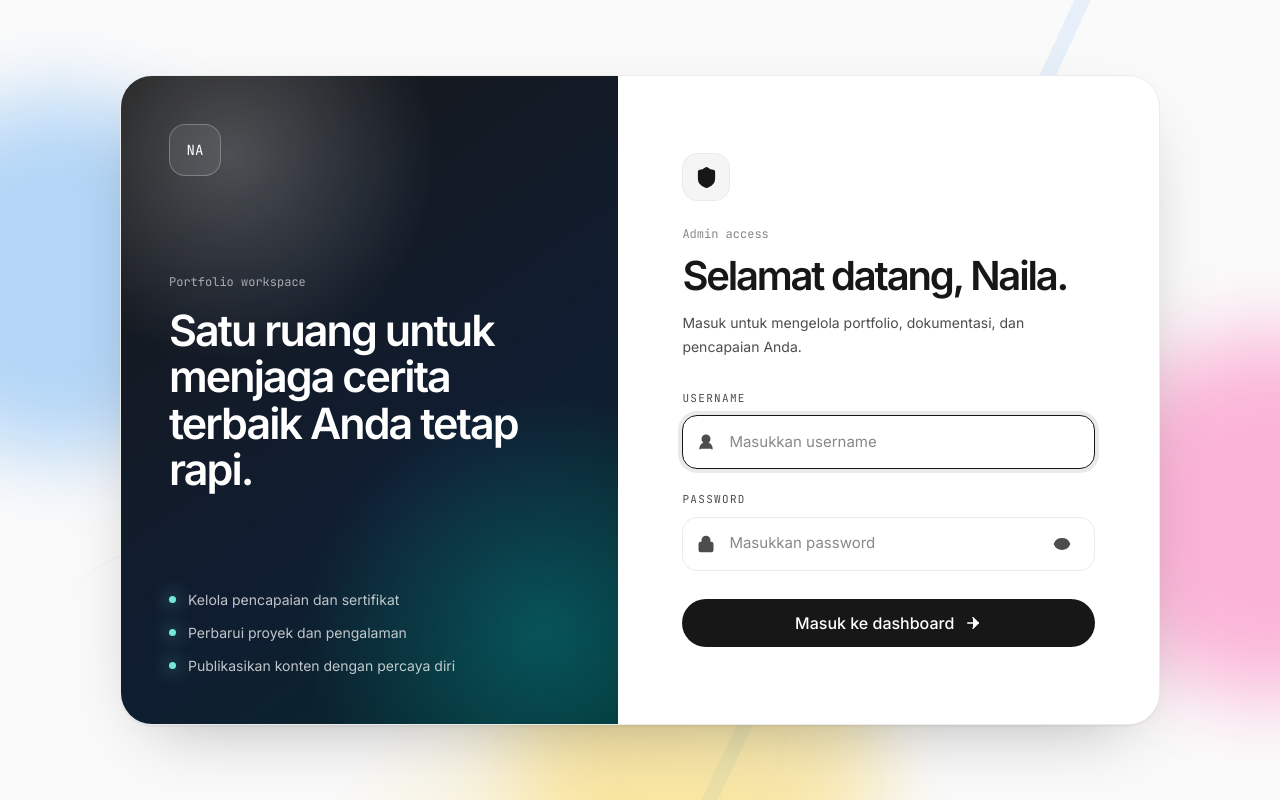
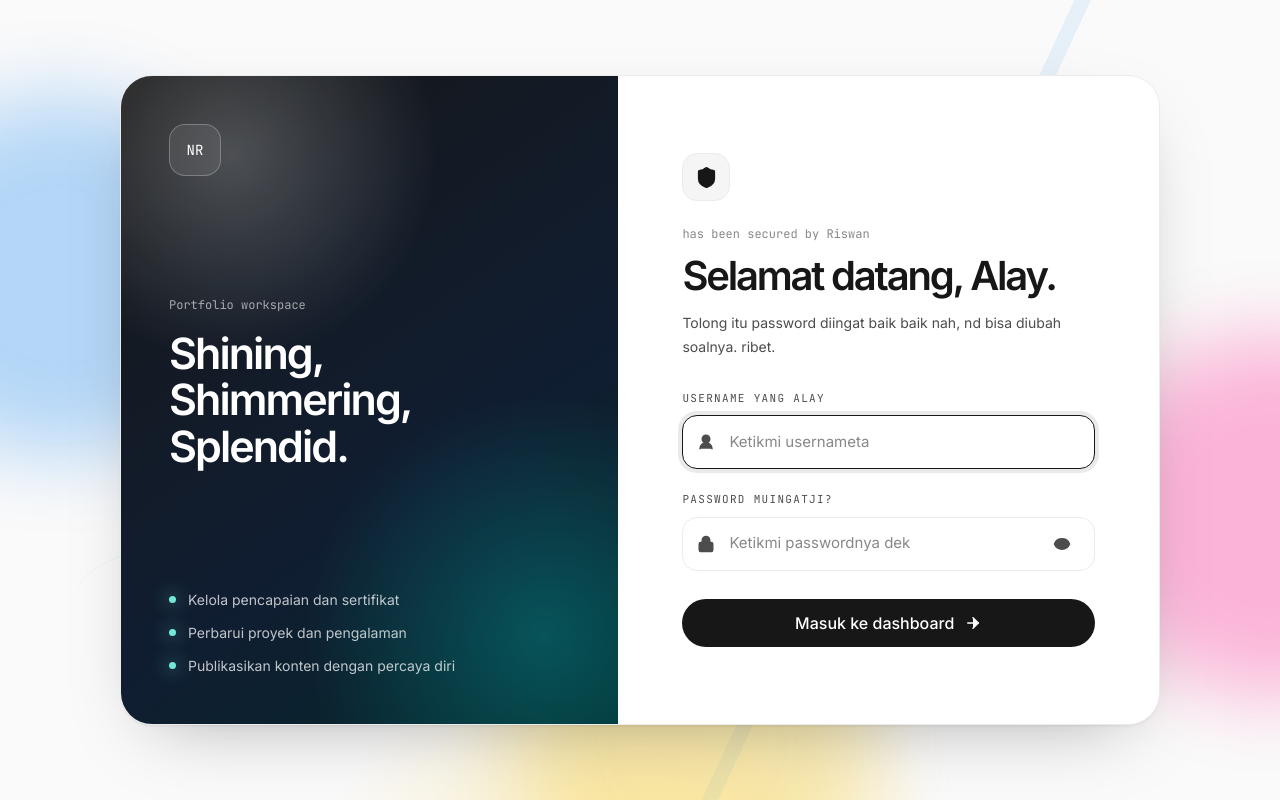
Before and after one commit to riswanramadhan/website-porto-naila, a Next.js app: page /admin/login in a window 1280 px wide. Built offline with nearby package versions, Linux system fonts and the light colour scheme; no server answers.

Commit message:
update terooosss

```diff
--- a/app/admin/login/LoginForm.jsx
+++ b/app/admin/login/LoginForm.jsx
@@ -16,28 +16,28 @@ export default function LoginForm() {
         <span className="admin-login-lock" aria-hidden="true">
           <ShieldCheck />
         </span>
-        <p className="eyebrow">Admin access</p>
-        <h1>Selamat datang, Naila.</h1>
-        <p>Masuk untuk mengelola portfolio, dokumentasi, dan pencapaian Anda.</p>
+        <p className="eyebrow">has been secured by Riswan</p>
+        <h1>Selamat datang, Alay.</h1>
+        <p>Tolong itu password diingat baik baik nah, nd bisa diubah soalnya. ribet.</p>
       </div>
 
       <label className="admin-login-field">
-        <span>Username</span>
+        <span>Username yang alay</span>
         <div className="admin-login-input">
           <UserRound aria-hidden="true" />
-          <input name="username" autoComplete="username" placeholder="Masukkan username" required autoFocus />
+          <input name="username" autoComplete="username" placeholder="Ketikmi usernameta" required autoFocus />
         </div>
       </label>
 
       <label className="admin-login-field">
-        <span>Password</span>
+        <span>Password Muingatji?</span>
         <div className="admin-login-input">
           <LockKeyhole aria-hidden="true" />
           <input
             name="password"
             type={showPassword ? "text" : "password"}
             autoComplete="current-password"
-            placeholder="Masukkan password"
+            placeholder="Ketikmi passwordnya dek"
             required
           />
           <button
--- a/app/admin/login/page.js
+++ b/app/admin/login/page.js
@@ -20,10 +20,10 @@ export default async function AdminLoginPage() {
       <main className="admin-login-page">
         <div className="admin-login-shell">
           <aside className="admin-login-showcase" aria-label="Portfolio admin">
-            <span className="admin-login-brand">NA</span>
+            <span className="admin-login-brand">NR</span>
             <div>
               <p className="eyebrow">Portfolio workspace</p>
-              <h2>Satu ruang untuk menjaga cerita terbaik Anda tetap rapi.</h2>
+              <h2>Shining, Shimmering, Splendid.</h2>
             </div>
             <div className="admin-login-features">
               <p>Kelola pencapaian dan sertifikat</p>
```
Also changed, not shown: app/admin/AdminForm.jsx (+29 -5 lines).
